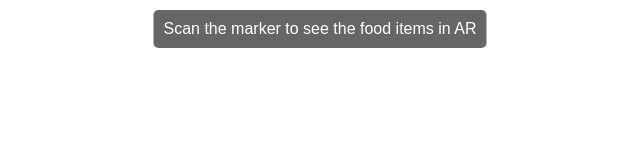
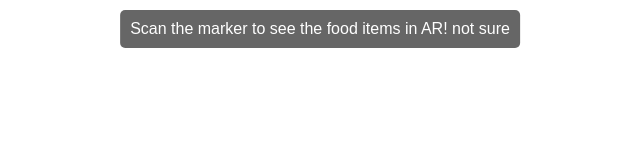
Before and after one commit to imgrasooldev/armenu, a plain HTML site: page index.html in a window 1280 px wide. Shown: the whole page, without its empty margins (320-960 px from the left). Drawn offline with Linux system fonts and the light colour scheme.

Commit message:
testing pipeline

```diff
--- a/index.html
+++ b/index.html
@@ -9,7 +9,7 @@
     <link rel="stylesheet" href="style.css">
 </head>
 <body>
-    <div id="instruction">Scan the marker to see the food items in AR</div>
+    <div id="instruction">Scan the marker to see the food items in AR! not sure</div>
 
     <a-scene embedded arjs>
         <!-- Burger Model -->
```
